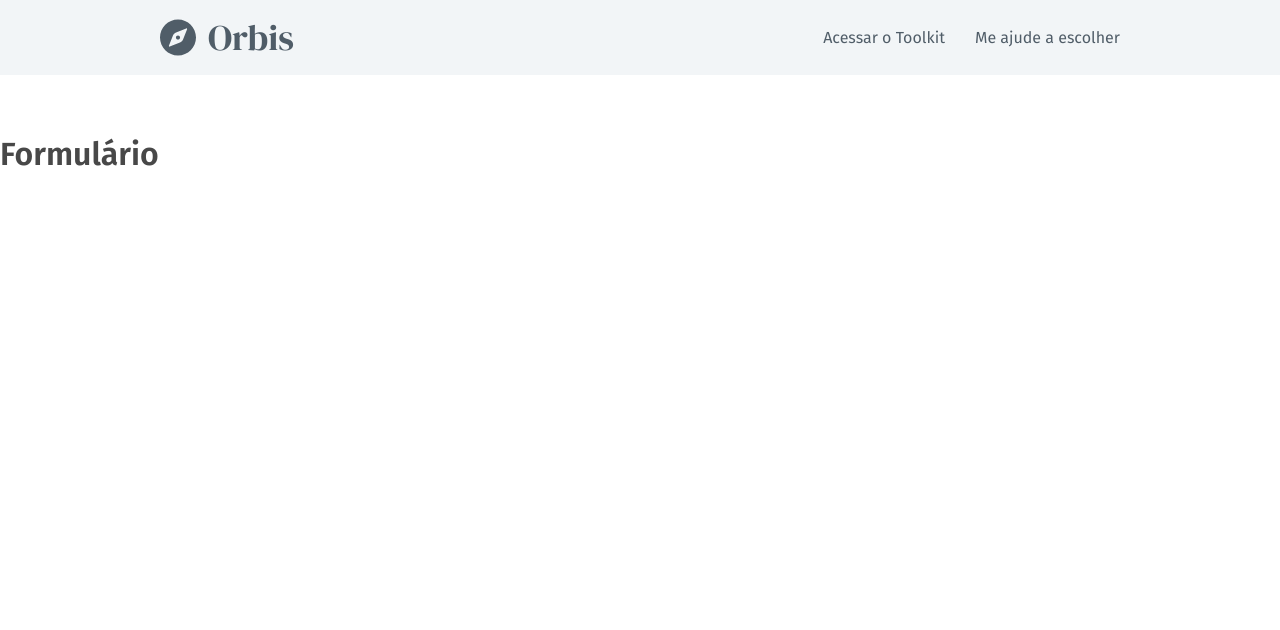
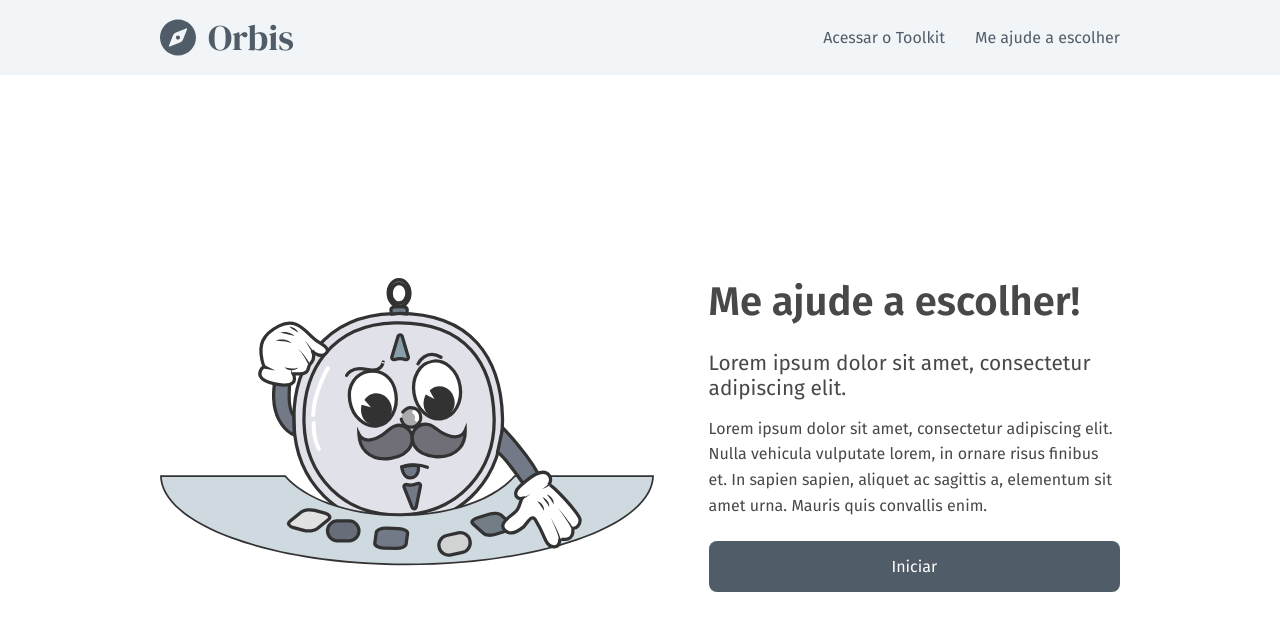
Before and after one commit to JoseMatheus29/Orbis, a React (Vite) app: page /form in a window 1280 px wide. Shown: the top 630 px of the page. Built offline with nearby package versions, Linux system fonts and the light colour scheme; data requests are answered from the project's data file.

Commit message:
Criando a Page Form

```diff
--- a/src/pages/Form/index.tsx
+++ b/src/pages/Form/index.tsx
@@ -1,10 +1,25 @@
+import Button from "../../components/Button";
 import Header from "../../components/Header"
+import { Content } from "./style";
+import Orbis_Form from "../../assets/orbis-form.svg"
 
 const Form = () => {
     return (
         <>
             <Header/>
-            <h1>Formulário</h1>
+            <Content>
+                <div className="main_form">
+                    <div className="img_orbis_form">
+                        <img src={Orbis_Form} alt="Imagem Orbis pensando"/>
+                    </div>
+                    <div className="texto_form">
+                        <h1 className="titulo_orbis">Me ajude a escolher!</h1>
+                        <h3 className="subtitulo">Lorem ipsum dolor sit amet, consectetur adipiscing elit.</h3>
+                        <p className="descricao">Lorem ipsum dolor sit amet, consectetur adipiscing elit. Nulla vehicula vulputate lorem, in ornare risus finibus et. In sapien sapien, aliquet ac sagittis a, elementum sit amet urna. Mauris quis convallis enim. </p>
+                        <Button name="Iniciar" />
+                    </div>
+                </div>
+            </Content>
         </>
     )
 }
--- /dev/null
+++ b/src/pages/Form/style.ts
@@ -0,0 +1,47 @@
+import styled from 'styled-components';
+
+export const Content = styled.div`
+    width: 75%;
+    margin: 0 auto;
+    height: 75vh;
+    display: flex;
+    align-items: center;
+    justify-content: center;
+
+    .main_form{
+        display: flex;
+        flex-direction: row;
+        justify-content: space-between;
+    }
+    .img_orbis_form{
+        width: 60%;
+    }
+
+    .img_orbis_form img{
+       width: 90%;
+    }
+
+    .texto_form{
+        width: 45%;
+    }
+
+    .titulo_orbis{
+        font-size: 2.5rem;
+    }
+
+    .subtitulo{
+        font-size: 1.3rem;
+        font-weight: normal;
+        padding-top: 25px;
+    }
+
+    .descricao{
+        font-size: 1rem;
+        margin: 15px 0px 23px 0px;
+        line-height: 160%;
+    }
+
+    button{
+        width: 100%;
+    }
+`
--- a/src/pages/Home/styles.ts
+++ b/src/pages/Home/styles.ts
@@ -18,7 +18,7 @@ export const Inicio = styled.div`
     }
 
     .titulo_orbis{
-      font-size: 3.2rem;
+      font-size: 2.5rem;
 
     }
 
```
Also changed, not shown: src/assets/orbis-form.svg (added).
